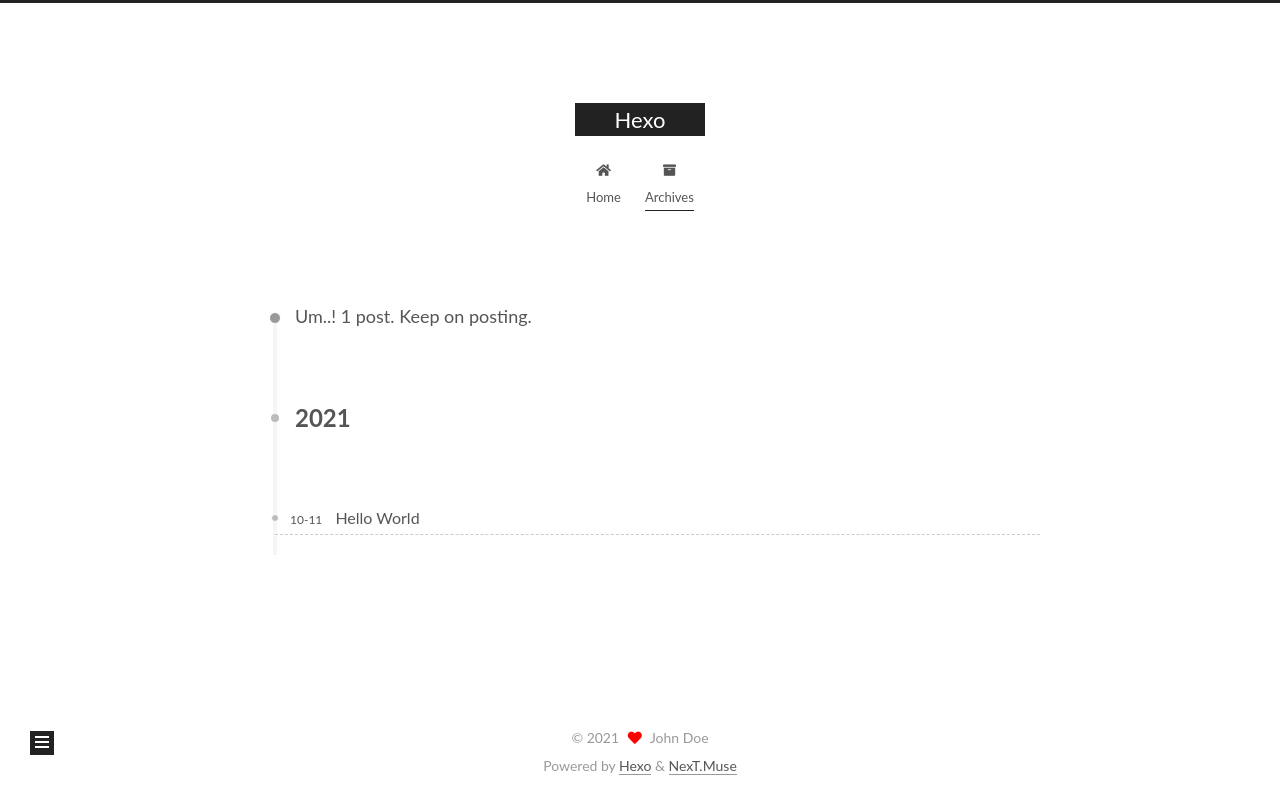
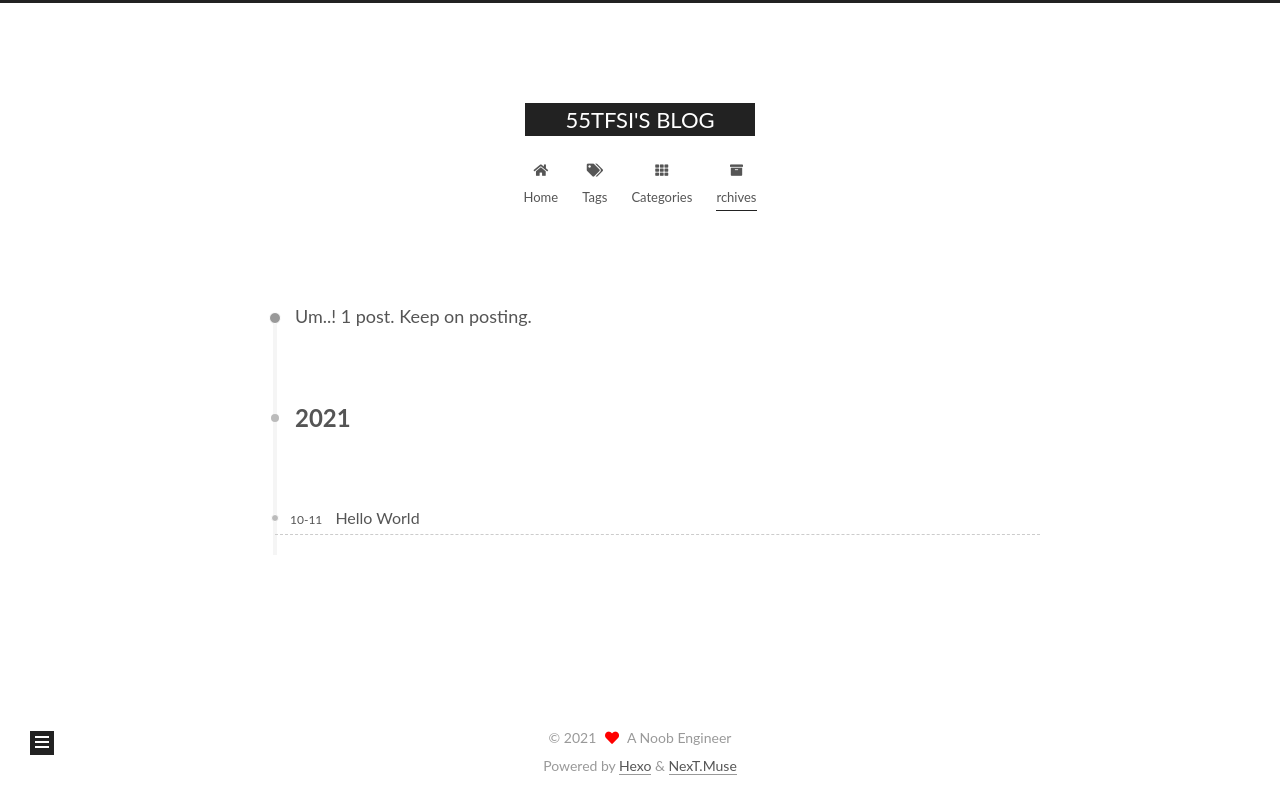
Before and after one commit to 55TFSI/55TFSI.github.io, a plain HTML site: page archives/index.html in a window 1280 px wide. Drawn offline with Linux system fonts and the light colour scheme.

Commit message:
Site updated: 2021-10-11 22:04:40

```diff
--- a/archives/index.html
+++ b/archives/index.html
@@ -20,12 +20,14 @@
     var CONFIG = {"hostname":"datamoneycar.github.io","root":"/","scheme":"Muse","version":"7.8.0","exturl":false,"sidebar":{"position":"left","display":"post","padding":18,"offset":12,"onmobile":false},"copycode":{"enable":false,"show_result":false,"style":null},"back2top":{"enable":true,"sidebar":false,"scrollpercent":false},"bookmark":{"enable":false,"color":"#222","save":"auto"},"fancybox":false,"mediumzoom":false,"lazyload":false,"pangu":false,"comments":{"style":"tabs","active":null,"storage":true,"lazyload":false,"nav":null},"algolia":{"hits":{"per_page":10},"labels":{"input_placeholder":"Search for Posts","hits_empty":"We didn't find any results for the search: ${query}","hits_stats":"${hits} results found in ${time} ms"}},"localsearch":{"enable":false,"trigger":"auto","top_n_per_article":1,"unescape":false,"preload":false},"motion":{"enable":true,"async":false,"transition":{"post_block":"fadeIn","post_header":"slideDownIn","post_body":"slideDownIn","coll_header":"slideLeftIn","sidebar":"slideUpIn"}}};
   </script>
 
-  <meta property="og:type" content="website">
-<meta property="og:title" content="Hexo">
+  <meta name="description" content="If you shed tears when you miss the sun, you also miss the stars">
+<meta property="og:type" content="website">
+<meta property="og:title" content="55TFSI&#39;S BLOG">
 <meta property="og:url" content="https://datamoneycar.github.io/archives/index.html">
-<meta property="og:site_name" content="Hexo">
+<meta property="og:site_name" content="55TFSI&#39;S BLOG">
+<meta property="og:description" content="If you shed tears when you miss the sun, you also miss the stars">
 <meta property="og:locale" content="en_US">
-<meta property="article:author" content="John Doe">
+<meta property="article:author" content="A Noob Engineer">
 <meta name="twitter:card" content="summary">
 
 <link rel="canonical" href="https://datamoneycar.github.io/archives/">
@@ -41,7 +43,7 @@
   };
 </script>
 
-  <title>Archive | Hexo</title>
+  <title>Archive | 55TFSI'S BLOG</title>
 
 
 
@@ -92,7 +94,7 @@
 
     <a href="/" class="brand" rel="start">
       <span class="logo-line-before"><i></i></span>
-      <h1 class="site-title">Hexo</h1>
+      <h1 class="site-title">55TFSI'S BLOG</h1>
       <span class="logo-line-after"><i></i></span>
     </a>
   </div>
@@ -113,9 +115,19 @@
     <a href="/" rel="section"><i class="fa fa-home fa-fw"></i>Home</a>
 
   </li>
-        <li class="menu-item menu-item-archives">
+        <li class="menu-item menu-item-tags">
 
-    <a href="/archives/" rel="section"><i class="fa fa-archive fa-fw"></i>Archives</a>
+    <a href="/tags/" rel="section"><i class="fa fa-tags fa-fw"></i>Tags</a>
+
+  </li>
+        <li class="menu-item menu-item-categories">
+
+    <a href="/categories/" rel="section"><i class="fa fa-th fa-fw"></i>Categories</a>
+
+  </li>
+        <li class="menu-item menu-item-rchives">
+
+    <a href="/archives/" rel="section"><i class="fa fa-archive fa-fw"></i>rchives</a>
 
   </li>
   </ul>
@@ -240,14 +252,13 @@
 
       <div class="site-overview-wrap sidebar-panel">
         <div class="site-author motion-element" itemprop="author" itemscope itemtype="http://schema.org/Person">
-  <p class="site-author-name" itemprop="name">John Doe</p>
-  <div class="site-description" itemprop="description"></div>
+  <p class="site-author-name" itemprop="name">A Noob Engineer</p>
+  <div class="site-description" itemprop="description">If you shed tears when you miss the sun, you also miss the stars</div>
 </div>
 <div class="site-state-wrap motion-element">
   <nav class="site-state">
       <div class="site-state-item site-state-posts">
-          <a href="/archives/">
-
+          <a href="/archives">
           <span class="site-state-item-count">1</span>
           <span class="site-state-item-name">posts</span>
         </a>
@@ -280,7 +291,7 @@
   <span class="with-love">
     <i class="fa fa-heart"></i>
   </span>
-  <span class="author" itemprop="copyrightHolder">John Doe</span>
+  <span class="author" itemprop="copyrightHolder">A Noob Engineer</span>
 </div>
   <div class="powered-by">Powered by <a href="https://hexo.io/" class="theme-link" rel="noopener" target="_blank">Hexo</a> & <a href="https://muse.theme-next.org/" class="theme-link" rel="noopener" target="_blank">NexT.Muse</a>
   </div>
--- a/css/main.css
+++ b/css/main.css
@@ -1168,7 +1168,7 @@ pre .javascript .function {
 }
 .links-of-author a::before,
 .links-of-author span.exturl::before {
-  background: #6e398f;
+  background: #4940a1;
   border-radius: 50%;
   content: ' ';
   display: inline-block;
```
Also changed, not shown: 2021/10/11/hello-world/index.html (+23 -14 lines), archives/2021/10/index.html (+24 -13 lines), archives/2021/index.html (+24 -13 lines), index.html (+27 -16 lines).
